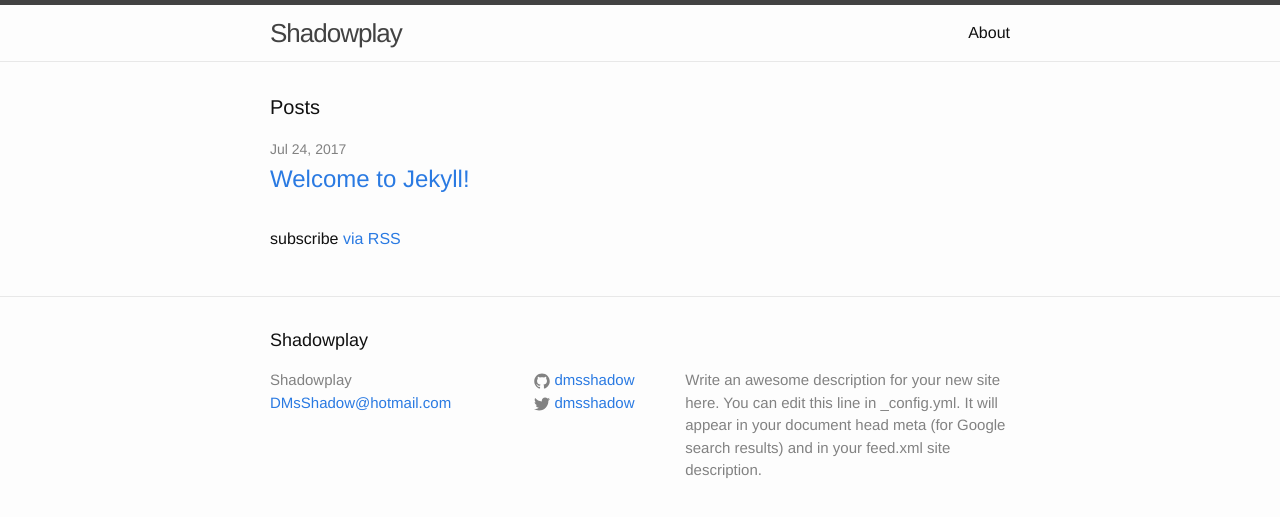
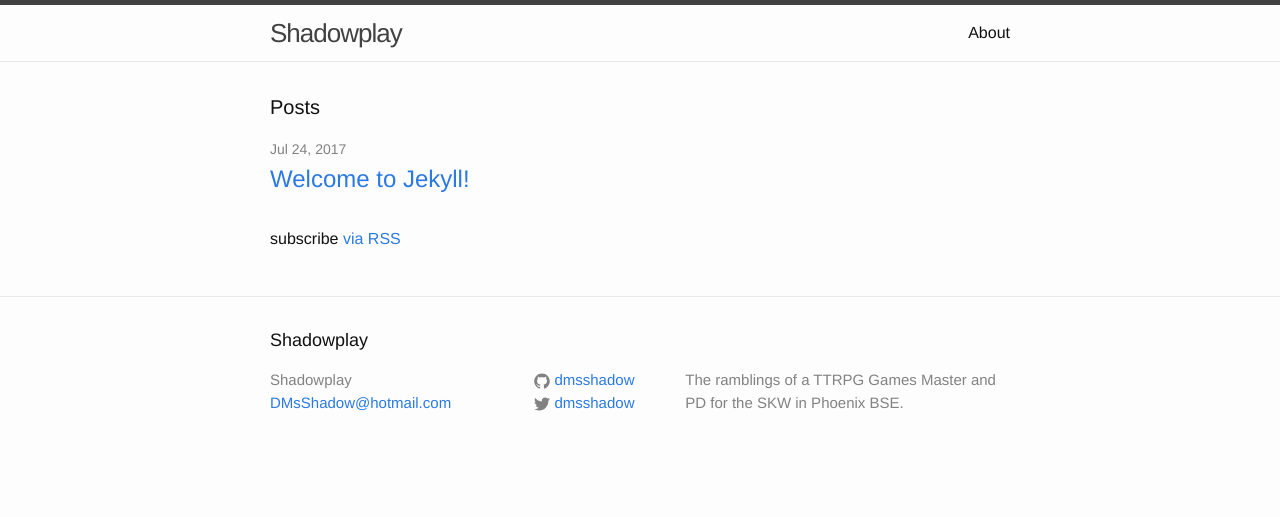
Before and after one commit to DMsShadow/dmsshadow.github.io, a Jekyll site: the page built from index.html, in a window 1280 px wide. Shown: the top 517 px of the page. Built offline with Jekyll 4.4.1, drawn with Linux system fonts in a browser that asks for light colours.

Commit message:
Edited config for description

```diff
--- a/_config.yml
+++ b/_config.yml
@@ -11,11 +11,9 @@ title: Shadowplay
 email: DMsShadow@hotmail.com
 
 description: > # this means to ignore newlines until "baseurl:"
-  Write an awesome description for your new site here. You can edit this
-  line in _config.yml. It will appear in your document head meta (for
-  Google search results) and in your feed.xml site description.
+  The ramblings of a TTRPG Games Master and PD for the SKW in Phoenix BSE.
 baseurl: "" # the subpath of your site, e.g. /blog
-url: "http://yourdomain.com" # the base hostname & protocol for your site
+url: "http://dmsshadow.com" # the base hostname & protocol for your site
 
 twitter_username: dmsshadow
 github_username:  dmsshadow
```
Also changed, not shown: 4 other files.
